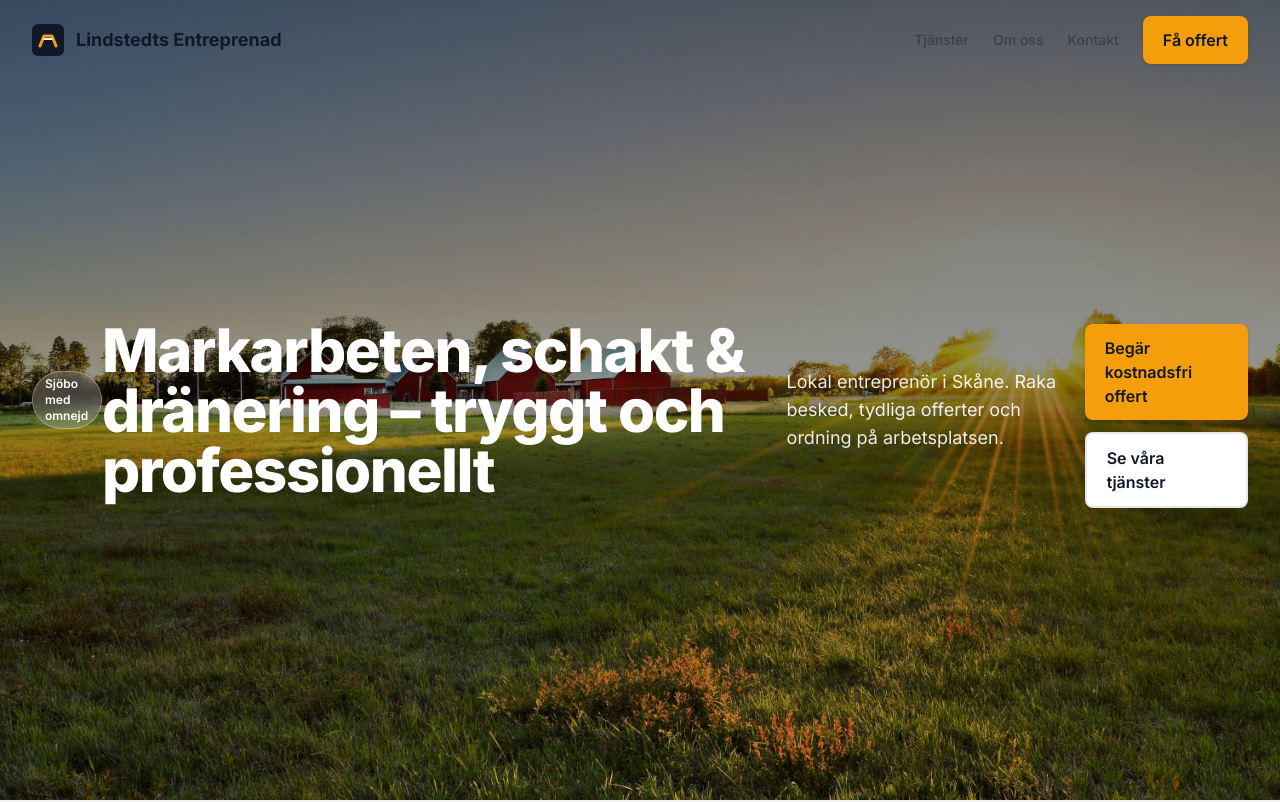
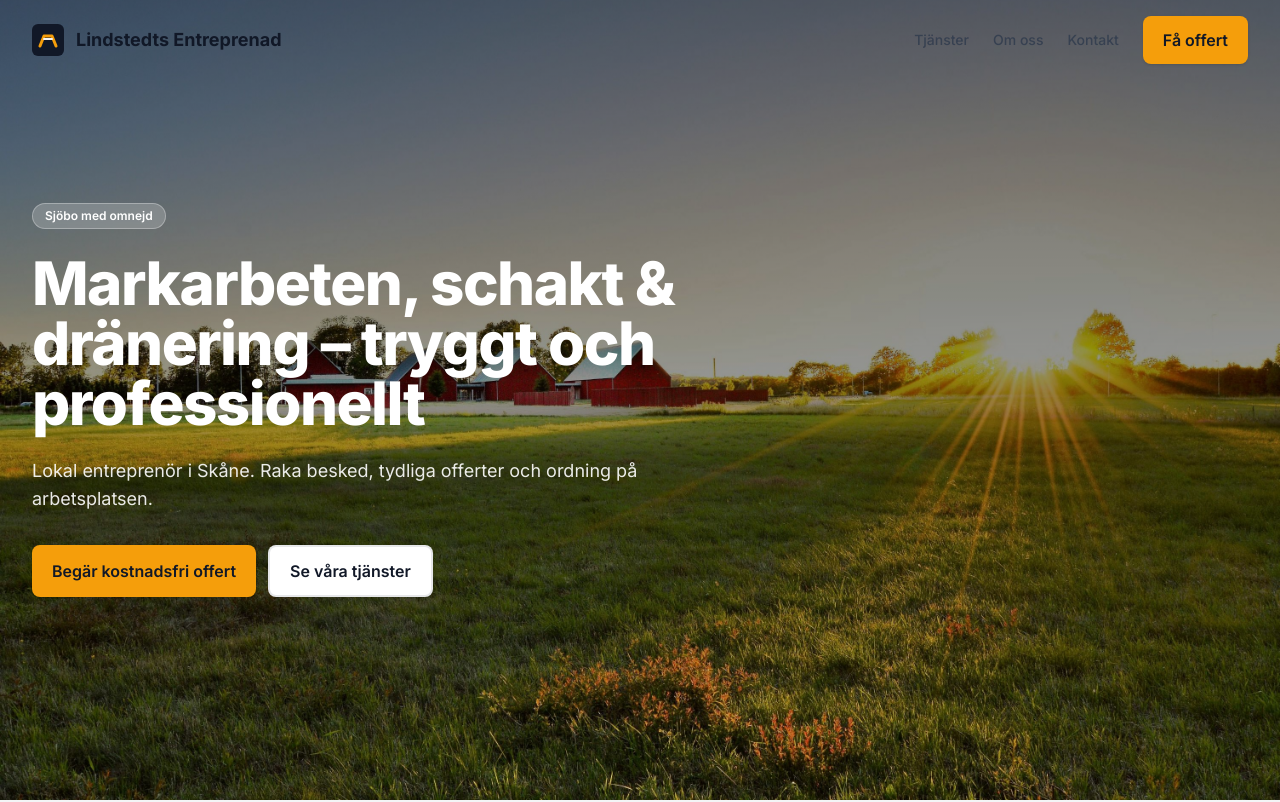
Before and after one commit to chathedev/runeve, a React (Vite) app: page / in a window 1280 px wide. Shown: the top 802 px of the page. Built offline with nearby package versions, Linux system fonts and the light colour scheme.

Commit message:
Update files

```diff
--- a/src/App.jsx
+++ b/src/App.jsx
@@ -98,15 +98,15 @@ function Hero(){
         <SafeImg src={IMAGES.hero} alt="Sjöbo landskap i soluppgång" className="h-full w-full object-cover object-center" loading="eager" decoding="async" sizes="100vw"/>
         <div className="absolute inset-0 bg-gradient-to-b from-black/60 via-black/40 to-black/10"/>
       </div>
-      <div className="section relative z-10 min-h-[100svh] flex items-center text-white py-24 sm:py-28 lg:py-32">
+      <div className="section relative z-10 min-h-[100svh] flex flex-col justify-center items-start text-white py-24 sm:py-28 lg:py-32 gap-3 sm:gap-4">
         <span className="badge bg-white/20 text-white border-white/30">Sjöbo med omnejd</span>
-        <h1 className="mt-5 max-w-3xl text-4xl font-extrabold tracking-tight sm:text-5xl lg:text-6xl">
+        <h1 className="mt-2 max-w-3xl text-4xl font-extrabold tracking-tight sm:text-5xl lg:text-6xl">
           Markarbeten, schakt & dränering – tryggt och professionellt
         </h1>
-        <p className="mt-5 max-w-2xl text-white/90 text-lg">
+        <p className="mt-2 max-w-2xl text-white/90 text-lg">
           Lokal entreprenör i Skåne. Raka besked, tydliga offerter och ordning på arbetsplatsen.
         </p>
-        <div className="mt-8 flex flex-wrap gap-3">
+        <div className="mt-4 flex flex-col sm:flex-row gap-3">
           <a href="#kontakt" className="btn-primary">Begär kostnadsfri offert</a>
           <a href="#tjanster" className="btn-outline">Se våra tjänster</a>
         </div>
```
